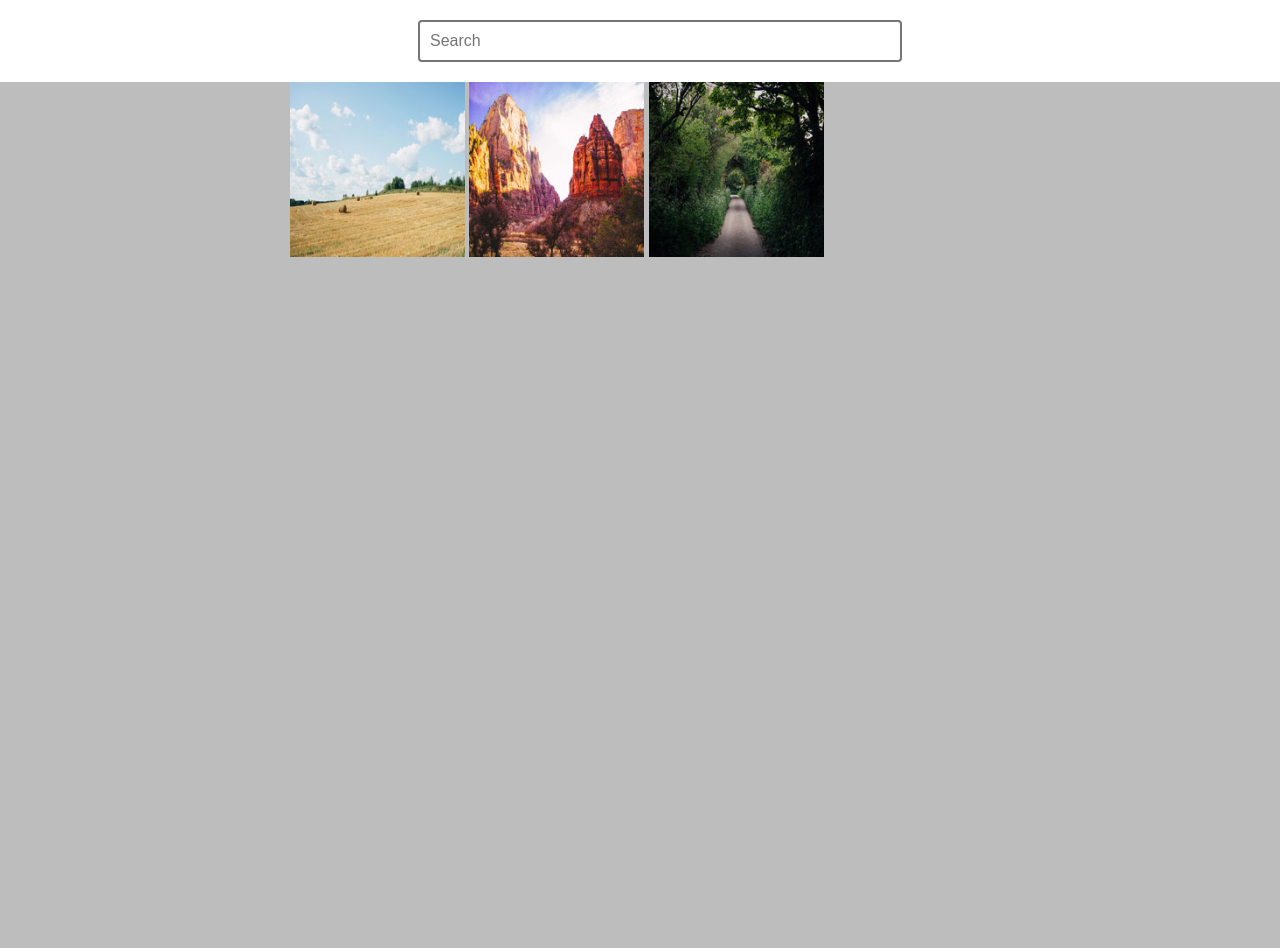
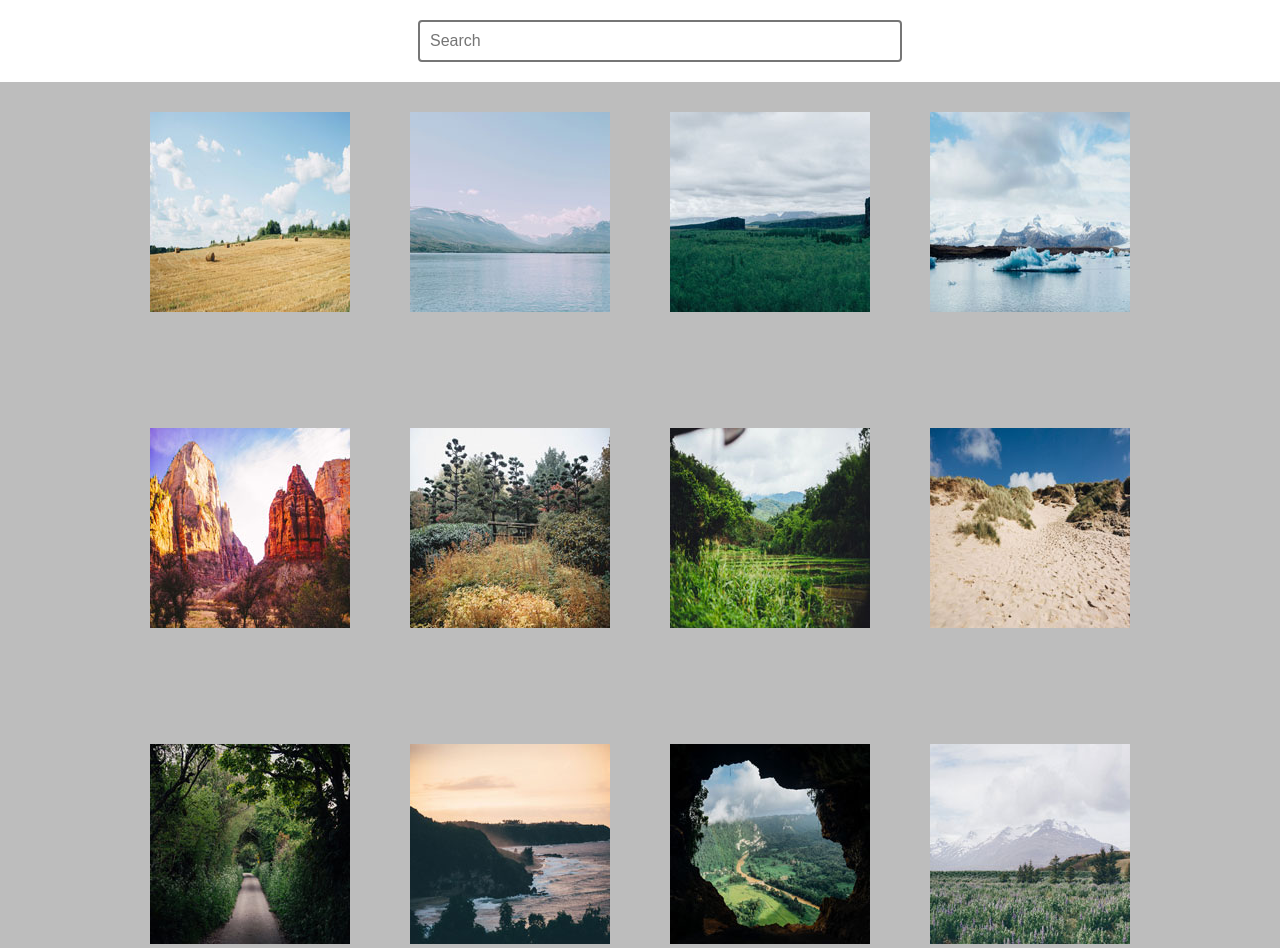
Before and after one commit to jonwalz/photo_gallery1, a plain HTML site: page index.html in a window 1280 px wide. Before the commit the page ends 800 px from the top, so only its background shows below. Drawn offline with nearby package versions, Linux system fonts and the light colour scheme.

Commit message:
Foundation in place

```diff
--- a/css/styles.css
+++ b/css/styles.css
@@ -28,16 +28,25 @@ body {
 /***********************/
 
 .container {
-    width: 700px;
+    width: 980px;
     margin: 0 auto;
 }
 
 .container img {
-    width: 175px;
+    width: 200px;
+    margin: 0;
+    padding: 0;
+}
+.col {
+    display: inline-block;
+    float: left;
 }
 
-.galleryContainer {
-    padding-top: 82px;
+.col:not(:last-child) {
+    margin-right: 60px;
+}
+.galleryContainerRow {
+    padding-top: 112px;
 }
 
 .white-popup {
@@ -49,6 +58,11 @@ body {
     margin: 0 auto;
 }
 
+.clearfix::after {
+    content: "";
+    display: table;
+    clear: both;
+}
 
 /*=======================
 
--- a/index.html
+++ b/index.html
@@ -22,10 +22,64 @@
 </div>
 
 <div class="container">
-    <div class="galleryContainer col">
-        <img src="Photos/Thumbnails/01.jpg" alt="">
-        <img src="Photos/Thumbnails/05.jpg" alt="">
-        <img src="Photos/Thumbnails/09.jpg" alt="">
+    <div class="galleryContainerRow clearfix">
+
+        <div class="col">
+            <img src="Photos/Thumbnails/01.jpg" alt="">
+        </div>
+
+        <div class="col">
+            <img src="Photos/Thumbnails/02.jpg" alt="">
+        </div>
+
+        <div class="col">
+            <img src="Photos/Thumbnails/03.jpg" alt="">
+        </div>
+
+        <div class="col">
+            <img src="Photos/Thumbnails/04.jpg" alt="">
+        </div>
+
+    </div>
+
+    <div class="galleryContainerRow clearfix">
+
+        <div class="col">
+            <img src="Photos/Thumbnails/05.jpg" alt="">
+        </div>
+
+        <div class="col">
+            <img src="Photos/Thumbnails/06.jpg" alt="">
+        </div>
+
+        <div class="col">
+            <img src="Photos/Thumbnails/07.jpg" alt="">
+        </div>
+
+        <div class="col">
+            <img src="Photos/Thumbnails/08.jpg" alt="">
+        </div>
+
+    </div>
+
+    <div class="galleryContainerRow clearfix">
+
+        <div class="col">
+            <img src="Photos/Thumbnails/09.jpg" alt="">
+        </div>
+
+        <div class="col">
+            <img src="Photos/Thumbnails/10.jpg" alt="">
+        </div>
+
+        <div class="col">
+            <img src="Photos/Thumbnails/11.jpg" alt="">
+        </div>
+
+        <div class="col">
+            <img src="Photos/Thumbnails/12.jpg" alt="">
+        </div>
+
     </div>
 </div>
 <!--<a class="popup-with-zoom-anim" href="#small-dialog">Open with fade-slide animation</a>-->
```
